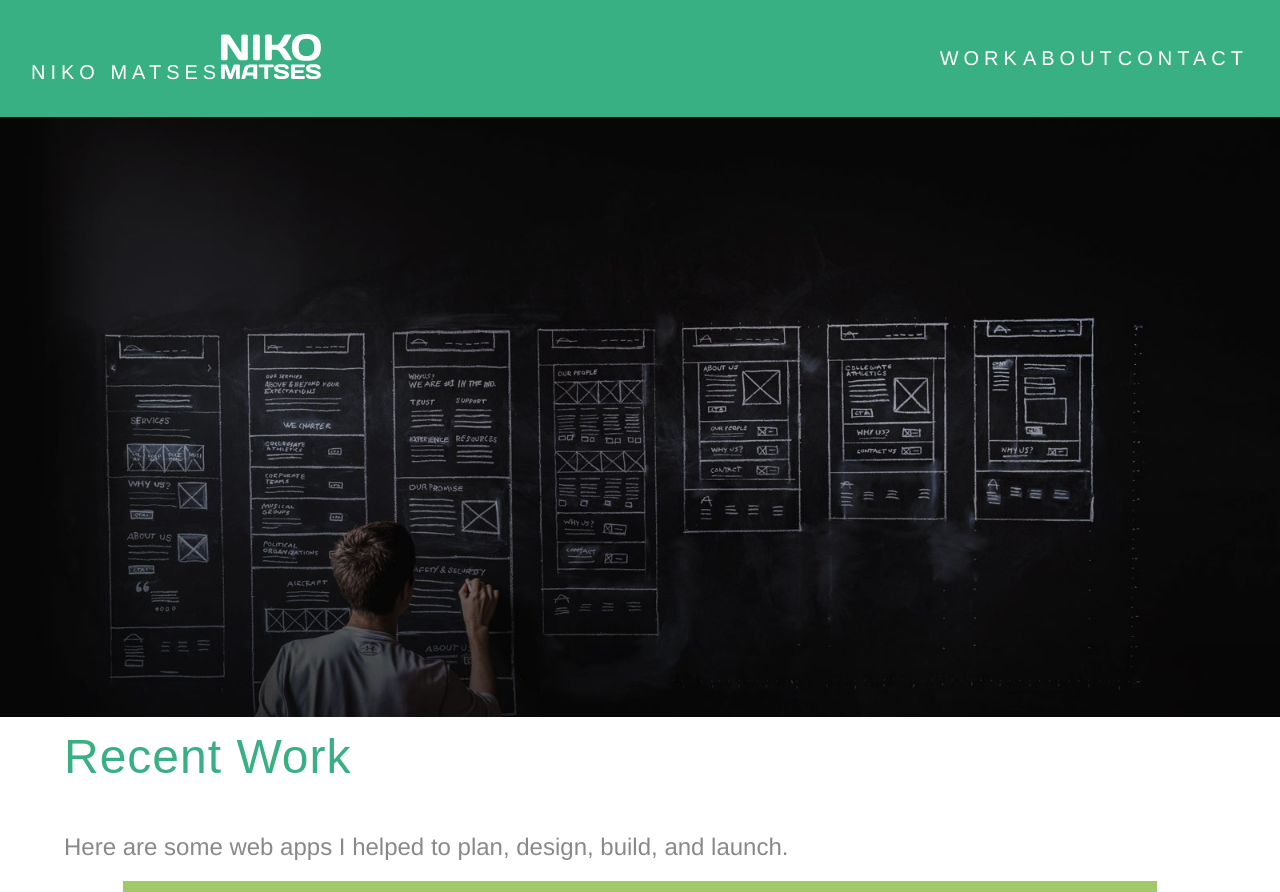
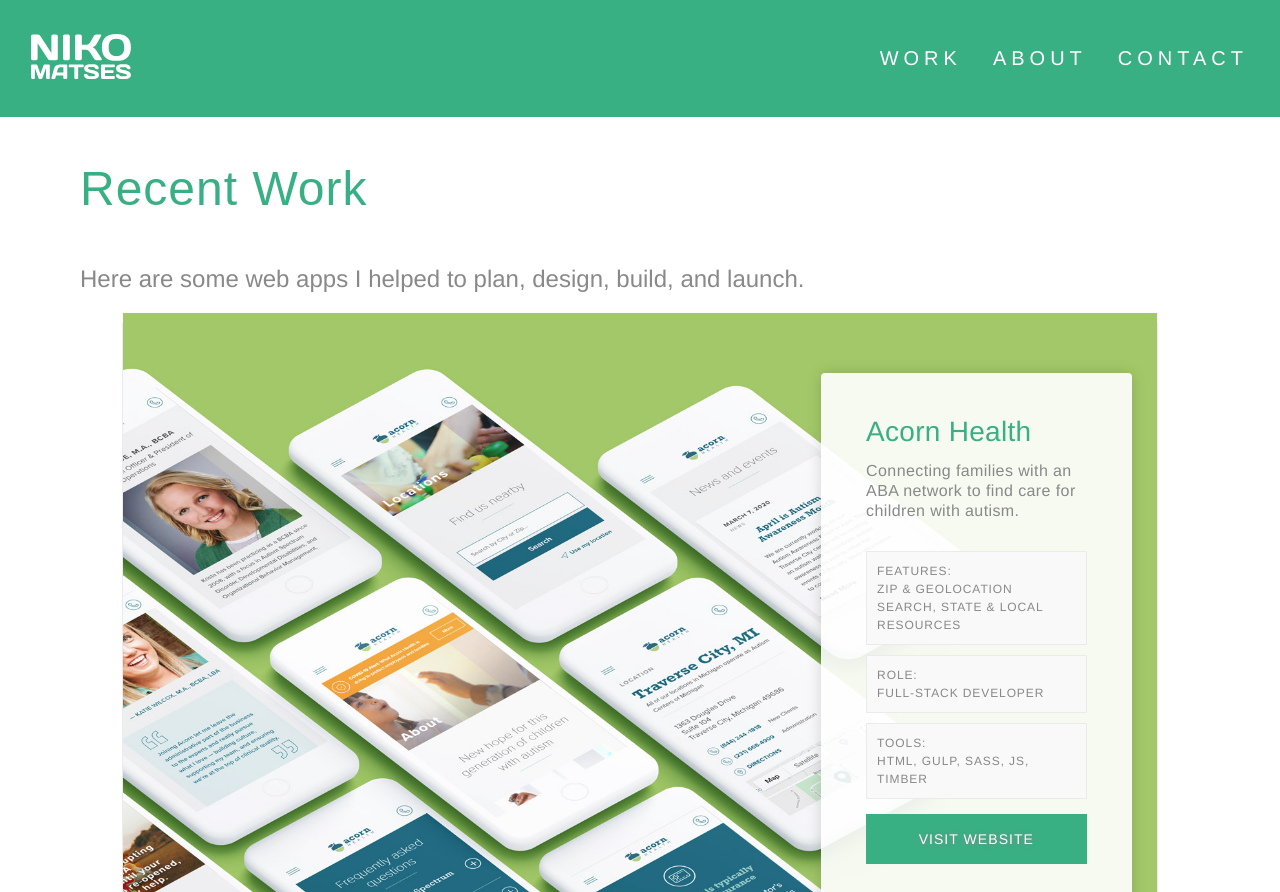
Before and after one commit to niko-matses/nikomatses.dev, a Gatsby site: page /work in a window 1280 px wide. Shown: the top 892 px of the page. Built offline with nearby package versions, Linux system fonts and the light colour scheme; Gatsby itself is replaced by a stand-in of ours; a web font is replaced by a local one.

Commit message:
removed hero animation, aligned work intro to margin

```diff
--- a/src/components/header.js
+++ b/src/components/header.js
@@ -23,8 +23,8 @@
       <nav class="nav">
         <ul class="nav__content ml11">
           <span class="text-wrapper">
-            <span class="line line1"></span>
-            <span class="letters">Niko Matses</span>
+            {/* <span class="line line1"></span>
+            <span class="letters">Niko Matses</span> */}
             <Link
               to="/"
               style={{
@@ -50,6 +50,7 @@
                 style={{
                   color: `white`,
                   textDecoration: `none`,
+                  marginRight: `30px`
                 }}
               >
                 Work
@@ -61,6 +62,7 @@
                 style={{
                   color: `white`,
                   textDecoration: `none`,
+                  marginRight: `30px`
                 }}
               >
                 About
--- a/src/components/layout.js
+++ b/src/components/layout.js
@@ -44,12 +44,12 @@
     <>
       <Header siteTitle={data.site.siteMetadata.title} />
       <Spring
-        from={{ height: location.pathname === '/' ? 100 : 800 }}
-        to={{ height: location.pathname === '/' ? 800 : 600 }}
+        from={{ height: location.pathname === '/' ? 0 : 300, opacity: location.pathname === '/' ? 0 : 1 }}
+        to={{ height: location.pathname === '/' ? 300 : 0, opacity: location.pathname === '/' ? 1 : 0 }}
       >
         {styles => (
-          <div style={{ overflow: 'hidden', ...styles }}>
-            <Img fluid={data.file.childImageSharp.fluid} />
+          <div style={{ position: 'absolute', height: '100vh', overflow: 'hidden', ...styles }}>
+
           </div>
         )}
       </Spring>
--- a/src/pages/work.js
+++ b/src/pages/work.js
@@ -13,10 +13,12 @@
 const Work = ({ location }) => (
     <Layout location={location}>
         <SEO title="Work" />
+        <div class="main-content__margins">
+            <h2 class="main-content__headline">Recent Work</h2>
+            <p class="main-content__lead-paragraph">Here are some web apps I helped to plan, design, build, and launch.</p>
+        </div>
         <section class="section section__projects" id="section3">
 
-            <h2 class="main-content__headline">Recent Work</h2>
-            <p class="main-content__lead-paragraph">Here are some web apps I helped to plan, design, build, and launch.</p>
 
             <ul class="main-content__unordered-list" style={{ margin: "auto", textAlign: "center" }}>
 
```
Also changed, not shown: src/pages/index.js (+4 -3 lines).
